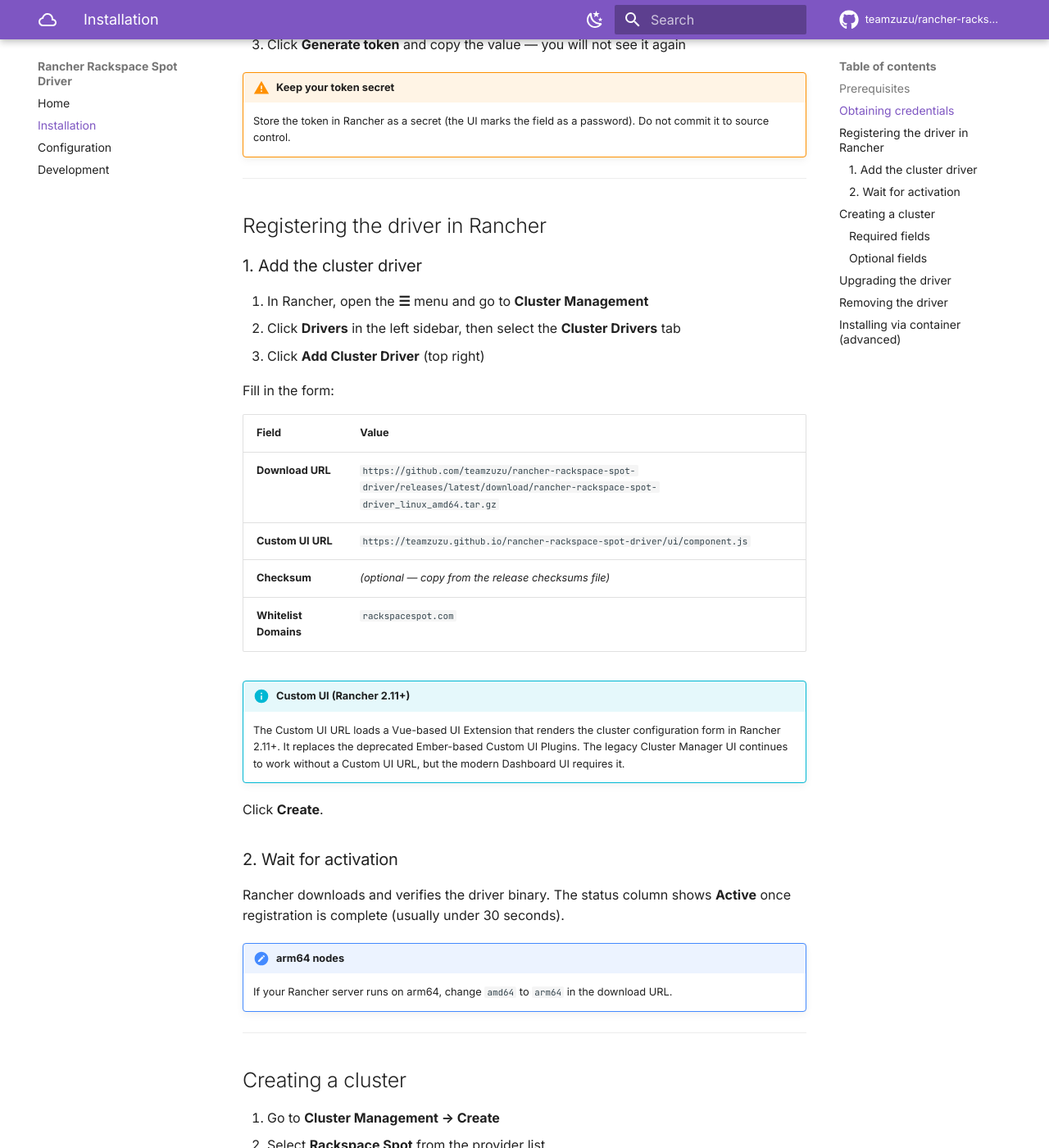
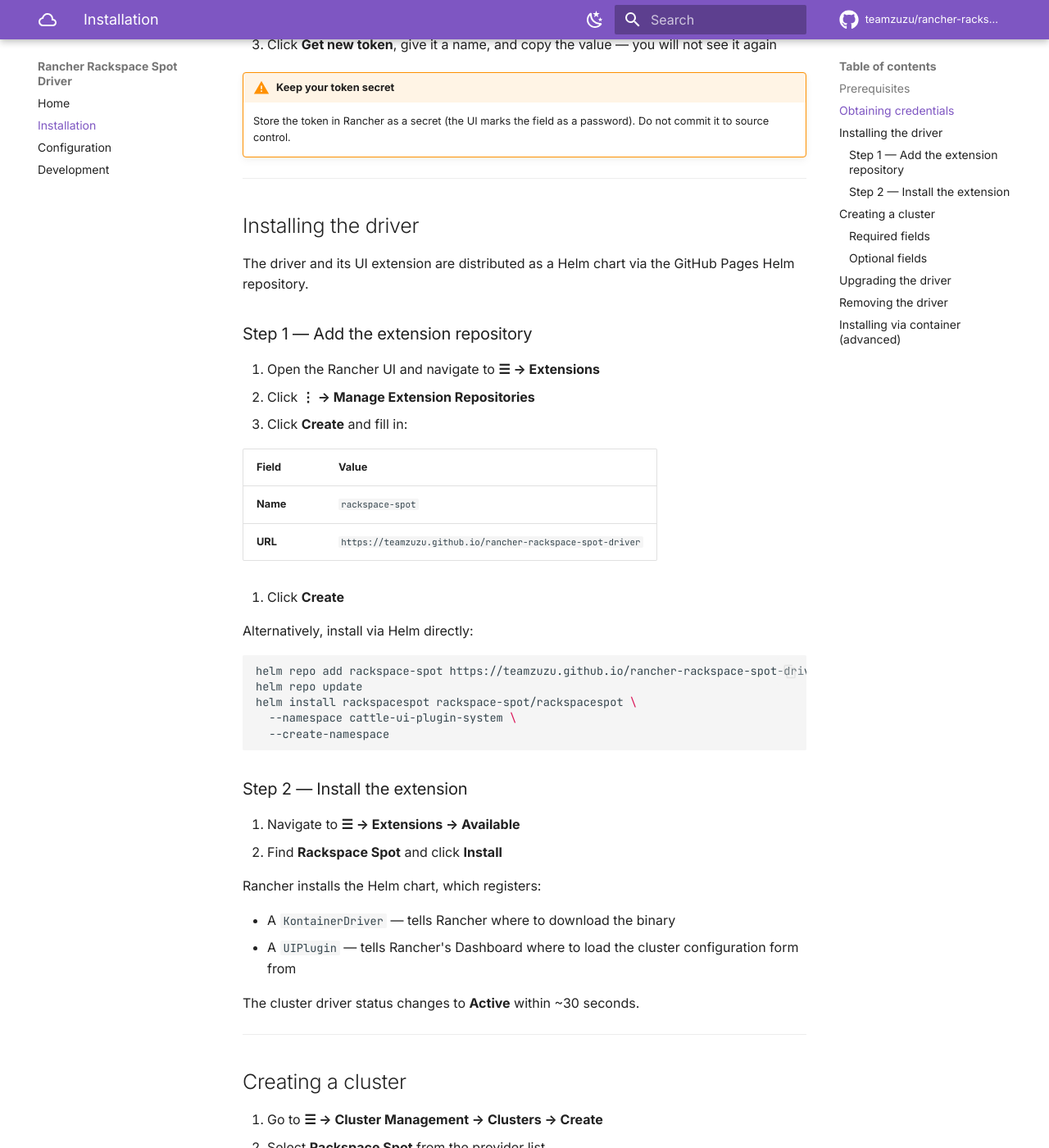
Before and after one commit to teamzuzu/rancher-rackspace-spot-driver, an MkDocs documentation site: the page built from docs/installation.md, in a window 1280 px wide and 1400 px high, scrolled down 658 px. Shown: the whole window at 82% size. Built offline with MkDocs 1.6.1 and Material for MkDocs 9.7.7, drawn with Linux system fonts in a browser that asks for light colours; comment, search, counter and statistics services are not loaded; the version menu is left out; some of the changed text lies outside the part shown.

Commit message:
docs: fix stale defaults, modernise installation guide, improve CORS error
Correct every default value that drifted from config.go and bring the
installation guide in line with the current Helm/Extensions workflow.

Changes:
- README + all docs: k8s default 1.28→1.32.9, region US-TX-3→colo-lax-1
- README + docs: CNI flannel removed; cilium and byocni added as valid options
- README + docs: pool name defaults changed to "auto-generated UUID" (matches code)
- README + docs: spotServerClass gp.small→rxtx.4xlarge-mi300x, bid 0.10→0.50
- README + docs: onDemandEnabled=false now correctly states pools are deleted
- docs/configuration: add additionalSpotPools section; add refreshToken to
  update-options table; fix example config values
- README + docs: binary name rancher-rackspace-spot-driver→kontainer-engine-driver-rackspacespot
- README + docs: WaitForRunning→WaitForReady; state persistence notes ClusterInfo.Password
- docs/installation: rewrite from old manual Cluster Drivers approach to
  Helm/Extensions approach; fix console URL, token nav path, Rancher v2.6→v2.10
- docs/index: Rancher ≥2.6→≥2.10; quick-start now shows Extensions install
- CruRackspaceSpot.vue: improve "Failed to fetch" error for the Load Server
  Classes button with a clear CORS explanation and link to spot.rackspace.com

Co-Authored-By: Claude Sonnet 4.6 <noreply@anthropic.com>

````diff
--- a/docs/installation.md
+++ b/docs/installation.md
@@ -1,15 +1,15 @@
 # Installation
 
-This guide walks through registering the Rackspace Spot driver in Rancher and creating your first cluster.
+This guide walks through installing the Rackspace Spot driver in Rancher and creating your first cluster.
 
 ---
 
 ## Prerequisites
 
-- A running **Rancher** instance (v2.6 or later)
+- A running **Rancher** instance (v2.10 or later — UI extension requires Dashboard v2.10+)
 - A **Rackspace Spot** account with an organization already created
 - A Rackspace Spot **refresh token** (see [Obtaining credentials](#obtaining-credentials) below)
-- Outbound HTTPS access from your Rancher server to `api.rackspacespot.com`
+- Outbound HTTPS access from your Rancher server to `api.rackspace.com`
 
 ---
 
@@ -17,57 +17,67 @@ This guide walks through registering the Rackspace Spot driver in Rancher and cr
 
 The driver authenticates with Rackspace Spot using a long-lived **refresh token**.
 
-1. Log in to the [Rackspace Spot console](https://console.rackspacespot.com)
-2. Navigate to **Account → API tokens**
-3. Click **Generate token** and copy the value — you will not see it again
+1. Log in to the [Rackspace Spot console](https://spot.rackspace.com)
+2. Navigate to **Account → API Access**
+3. Click **Get new token**, give it a name, and copy the value — you will not see it again
 
 !!! warning "Keep your token secret"
     Store the token in Rancher as a secret (the UI marks the field as a password). Do not commit it to source control.
 
 ---
 
-## Registering the driver in Rancher
+## Installing the driver
 
-### 1. Add the cluster driver
+The driver and its UI extension are distributed as a Helm chart via the GitHub Pages Helm repository.
 
-1. In Rancher, open the **☰** menu and go to **Cluster Management**
-2. Click **Drivers** in the left sidebar, then select the **Cluster Drivers** tab
-3. Click **Add Cluster Driver** (top right)
+### Step 1 — Add the extension repository
 
-Fill in the form:
+1. Open the Rancher UI and navigate to **☰ → Extensions**
+2. Click **⋮ → Manage Extension Repositories**
+3. Click **Create** and fill in:
 
-| Field | Value |
-|---|---|
-| **Download URL** | `https://github.com/teamzuzu/rancher-rackspace-spot-driver/releases/latest/download/rancher-rackspace-spot-driver_linux_amd64.tar.gz` |
-| **Custom UI URL** | `https://teamzuzu.github.io/rancher-rackspace-spot-driver/ui/component.js` |
-| **Checksum** | *(optional — copy from the release checksums file)* |
-| **Whitelist Domains** | `rackspacespot.com` |
+   | Field | Value |
+   |---|---|
+   | **Name** | `rackspace-spot` |
+   | **URL** | `https://teamzuzu.github.io/rancher-rackspace-spot-driver` |
 
-!!! info "Custom UI (Rancher 2.11+)"
-    The Custom UI URL loads a Vue-based UI Extension that renders the cluster configuration form in Rancher 2.11+. It replaces the deprecated Ember-based Custom UI Plugins. The legacy Cluster Manager UI continues to work without a Custom UI URL, but the modern Dashboard UI requires it.
+4. Click **Create**
 
-Click **Create**.
+Alternatively, install via Helm directly:
 
-### 2. Wait for activation
+```bash
+helm repo add rackspace-spot https://teamzuzu.github.io/rancher-rackspace-spot-driver
+helm repo update
+helm install rackspacespot rackspace-spot/rackspacespot \
+  --namespace cattle-ui-plugin-system \
+  --create-namespace
+```
 
-Rancher downloads and verifies the driver binary. The status column shows **Active** once registration is complete (usually under 30 seconds).
+### Step 2 — Install the extension
 
-!!! note "arm64 nodes"
-    If your Rancher server runs on arm64, change `amd64` to `arm64` in the download URL.
+1. Navigate to **☰ → Extensions → Available**
+2. Find **Rackspace Spot** and click **Install**
+
+Rancher installs the Helm chart, which registers:
+
+- A `KontainerDriver` — tells Rancher where to download the binary
+- A `UIPlugin` — tells Rancher's Dashboard where to load the cluster configuration form from
+
+The cluster driver status changes to **Active** within ~30 seconds.
 
 ---
 
 ## Creating a cluster
 
-1. Go to **Cluster Management → Create**
+1. Go to **☰ → Cluster Management → Clusters → Create**
 2. Select **Rackspace Spot** from the provider list
-3. Fill in the cluster details:
+3. Fill in the cluster configuration (see [Configuration reference](configuration.md)):
 
 ### Required fields
 
 | Field | Description |
 |---|---|
-| **Cluster Name** | A display name for the cluster in Rancher (converted to a valid CloudSpace name automatically) |
+| **Cluster Name** | A display name for the cluster in Rancher (automatically converted to a valid CloudSpace name) |
 | **Refresh Token** | Your Rackspace Spot API refresh token |
 | **Organization** | Your Rackspace Spot organization name |
 
@@ -78,22 +88,30 @@ See the full [Configuration reference](configuration.md) for all available optio
 4. Click **Create** and wait for the cluster to reach the **Active** state
 
 !!! info "Provisioning time"
-    A new CloudSpace typically takes 5–10 minutes to reach the `Running` state. Rancher polls every 30 seconds and updates the cluster status automatically.
+    A new CloudSpace typically takes 5–10 minutes to reach the `Active` state. Rancher polls automatically and updates the cluster status.
 
 ---
 
 ## Upgrading the driver
 
-To use a newer driver version, update the **Download URL** on the cluster driver's edit page to point to the new release asset, then click **Save**. Rancher will re-download and reload the binary.
+To upgrade, update the repository and upgrade the Helm chart:
 
-Existing clusters are not affected by the driver upgrade until their next reconciliation.
+```bash
+helm repo update rackspace-spot
+helm upgrade rackspacespot rackspace-spot/rackspacespot \
+  --namespace cattle-ui-plugin-system
+```
+
+Or via **☰ → Extensions → Installed → Rackspace Spot → ⋮ → Upgrade**.
+
+Existing clusters are not affected until their next reconciliation.
 
 ---
 
 ## Removing the driver
 
-1. Go to **Cluster Management → Drivers → Cluster Drivers**
-2. Find the Rackspace Spot driver, click **⋮ → Delete**
+1. Navigate to **☰ → Extensions → Installed**
+2. Find **Rackspace Spot** and click **⋮ → Uninstall**
 
 !!! warning
     Delete all Rackspace Spot clusters **before** removing the driver. If you remove the driver first, Rancher loses the ability to call the cloud API to clean up the underlying resources.
@@ -102,14 +120,14 @@ Existing clusters are not affected by the driver upgrade until their next reconc
 
 ## Installing via container (advanced)
 
-If you manage Rancher with Helm, you can inject the driver binary as an init container and mount it into the Rancher pod. This is useful in air-gapped environments where Rancher cannot reach GitHub.
+If you manage Rancher with Helm in an air-gapped environment where Rancher cannot reach GitHub, you can inject the driver binary as an init container:
 
 ```yaml
 # values.yaml excerpt
 extraInitContainers:
   - name: spot-driver
     image: ghcr.io/teamzuzu/rancher-rackspace-spot-driver:latest
-    command: ["/bin/sh", "-c", "cp /rancher-rackspace-spot-driver /drivers/"]
+    command: ["/bin/sh", "-c", "cp /kontainer-engine-driver-rackspacespot /drivers/"]
     volumeMounts:
       - name: drivers
         mountPath: /drivers
@@ -119,4 +137,5 @@ extraVolumeMounts:
     mountPath: /var/lib/rancher/kontainer-engine/drivers
 ```
 
-Set the driver's **Download URL** to `file:///var/lib/rancher/kontainer-engine/drivers/rancher-rackspace-spot-driver` in Rancher after mounting.
+!!! note "arm64 nodes"
+    If your Rancher server runs on arm64, use the `kontainer-engine-driver-rackspacespot-arm64` binary instead.
````
Also changed, not shown: README.md (+7 -7 lines), docs/configuration.md (+42 -19 lines), docs/development.md (+6 -6 lines), docs/index.md (+13 -17 lines), 1 other file.
